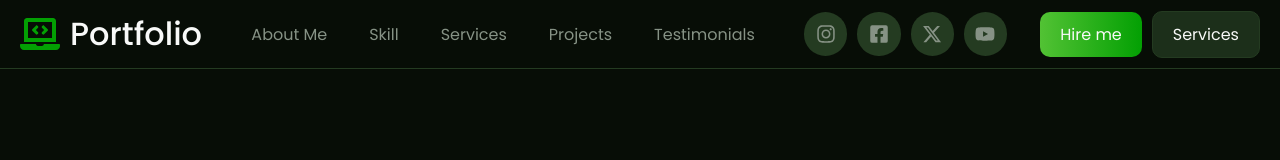
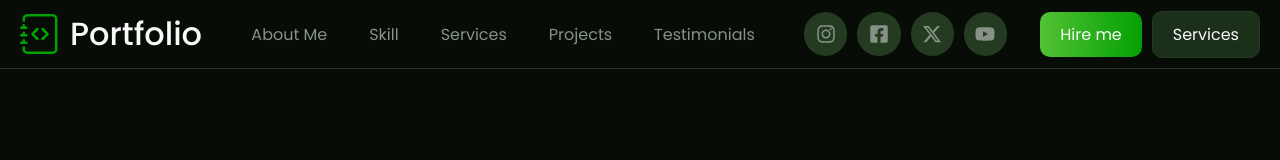
Before and after one commit to Jossyboydgenius/Developer-portfolio, a React (Vite) app: page / in a window 1280 px wide. Shown: the top 160 px of the page. Built offline with nearby package versions, Linux system fonts and the light colour scheme.

Commit message:
refactor: Update Logo component with new icon and CSS class

```diff
--- a/src/Commons/Logo/index.jsx
+++ b/src/Commons/Logo/index.jsx
@@ -1,11 +1,11 @@
 import React from 'react'
 import "./Logo.css"
-import { FaLaptopCode } from 'react-icons/fa'
+import { BsJournalCode } from "react-icons/bs";
 
 const Logo = () => {
   return (
     <div className='logo'>
-      <FaLaptopCode className='icon'/>
+      <BsJournalCode className='icon'/>
         <h1>Portfolio</h1>
     </div>
   )
```
